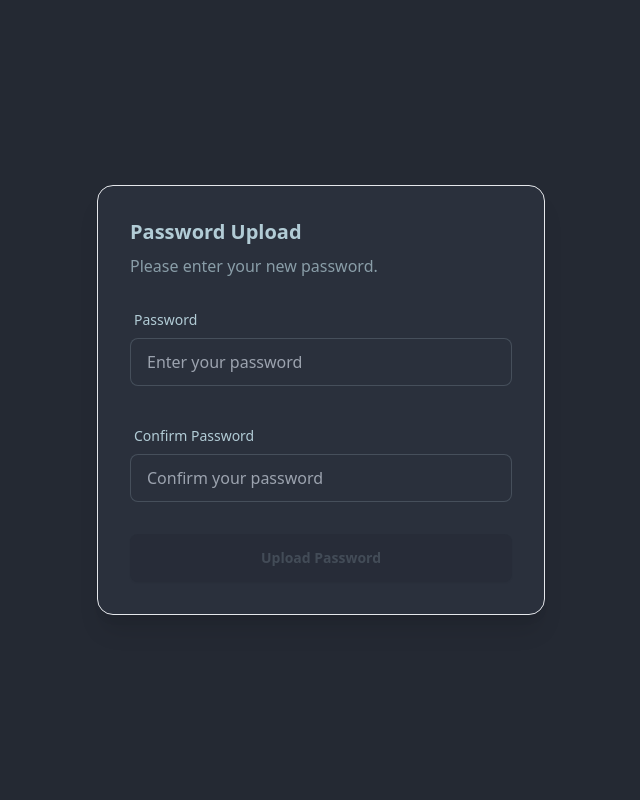
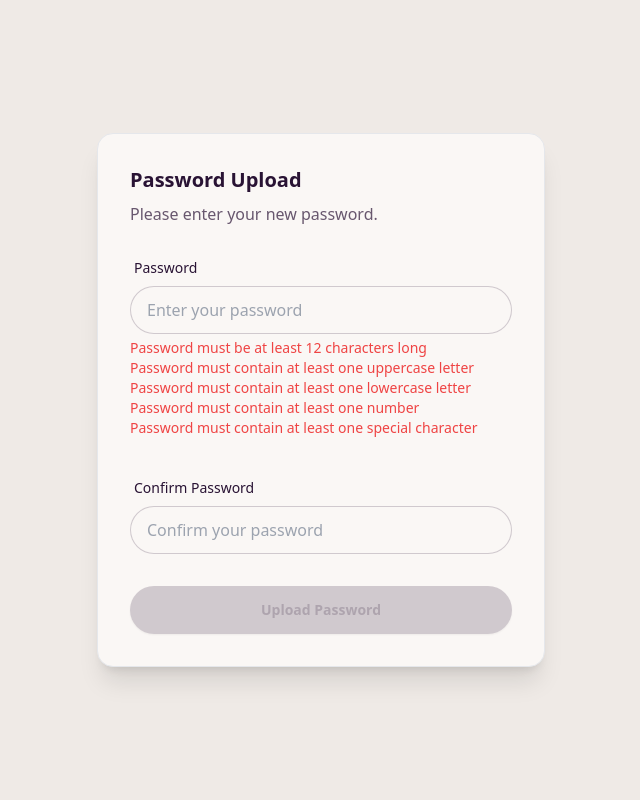
Before and after one commit to godfredobot/Studentlogbook, a Django app: page /account/create-account-step2/ in a window 1280 px wide. Shown: the whole page, without its empty margins (319-959 px from the left). Run offline with Django 5.2, Linux system fonts and the light colour scheme; some libraries are stand-ins or nearby versions.

Commit message:
made validator script update

```diff
--- a/account/views.py
+++ b/account/views.py
@@ -28,6 +28,7 @@ def create_account_step1(request):
 
 def create_account_step2(request):
     account_data = request.session.get('account_data')
+    print(account_data)
 
     if request.method == 'POST':
         form = PasswordForm(request.POST)
@@ -38,7 +39,7 @@ def create_account_step2(request):
             user = User(
                 name=account_data['name'],
                 department=account_data['department'],
-                mathno=account_data['mathno'],
+                mat_no=account_data['mat_no'],
             )
             user.set_password(password)  # Use Django's password hashing
             user.save()
--- /dev/null
+++ b/requirements.txt
@@ -0,0 +1,5 @@
+asgiref==3.8.1
+Django==5.1.3
+django-template-partials==24.4
+sqlparse==0.5.1
+tzdata==2024.2
--- a/static/js/password-validator.js
+++ b/static/js/password-validator.js
@@ -4,27 +4,83 @@ const passwordError = document.getElementById('passwordError');
 const confirmPasswordError = document.getElementById('confirmPasswordError');
 const submitBtn = document.getElementById('submitBtn');
 
+const lengthCriterion = document.getElementById('lengthCriterion');
+const uppercaseCriterion = document.getElementById('uppercaseCriterion');
+const lowercaseCriterion = document.getElementById('lowercaseCriterion');
+const numberCriterion = document.getElementById('numberCriterion');
+const specialCharCriterion = document.getElementById('specialCharCriterion');
+const strengthMessage = document.getElementById('strengthMessage');
+
 function validatePassword() {
     const password = passwordInput.value;
     let isValid = true;
+    let strength = 0;
 
-    if (password.length < 8) {
-        passwordError.textContent = 'Password must be at least 8 characters long';
+    // Length check
+    if (password.length >= 12) {
+        lengthCriterion.classList.remove('text-red-500');
+        lengthCriterion.classList.add('text-green-500');
+        strength++;
+    } else {
+        lengthCriterion.classList.add('text-red-500');
+        lengthCriterion.classList.remove('text-green-500');
         isValid = false;
-    } else if (!/[A-Z]/.test(password)) {
-        passwordError.textContent = 'Password must contain at least one uppercase letter';
+    }
+
+    // Uppercase check
+    if (/[A-Z]/.test(password)) {
+        uppercaseCriterion.classList.remove('text-red-500');
+        uppercaseCriterion.classList.add('text-green-500');
+        strength++;
+    } else {
+        uppercaseCriterion.classList.add('text-red-500');
+        uppercaseCriterion.classList.remove('text-green-500');
         isValid = false;
-    } else if (!/[a-z]/.test(password)) {
-        passwordError.textContent = 'Password must contain at least one lowercase letter';
+    }
+
+    // Lowercase check
+    if (/[a-z]/.test(password)) {
+        lowercaseCriterion.classList.remove('text-red-500');
+        lowercaseCriterion.classList.add('text-green-500');
+        strength++;
+    } else {
+        lowercaseCriterion.classList.add('text-red-500');
+        lowercaseCriterion.classList.remove('text-green-500');
         isValid = false;
-    } else if (!/[0-9]/.test(password)) {
-        passwordError.textContent = 'Password must contain at least one number';
+    }
+
+    // Number check
+    if (/[0-9]/.test(password)) {
+        numberCriterion.classList.remove('text-red-500');
+        numberCriterion.classList.add('text-green-500');
+        strength++;
+    } else {
+        numberCriterion.classList.add('text-red-500');
+        numberCriterion.classList.remove('text-green-500');
         isValid = false;
-    } else if (!/[^A-Za-z0-9]/.test(password)) {
-        passwordError.textContent = 'Password must contain at least one special character';
+    }
+
+    // Special character check
+    if (/[^A-Za-z0-9]/.test(password)) {
+        specialCharCriterion.classList.remove('text-red-500');
+        specialCharCriterion.classList.add('text-green-500');
+        strength++;
+    } else {
+        specialCharCriterion.classList.add('text-red-500');
+        specialCharCriterion.classList.remove('text-green-500');
         isValid = false;
-    } else {
-        passwordError.textContent = '';
+    }
+
+    // Update password strength message
+    if (strength <= 2) {
+        strengthMessage.textContent = 'Weak';
+        strengthMessage.className = 'text-red-500';
+    } else if (strength === 3 || strength === 4) {
+        strengthMessage.textContent = 'Medium';
+        strengthMessage.className = 'text-yellow-500';
+    } else if (strength === 5) {
+        strengthMessage.textContent = 'Strong';
+        strengthMessage.className = 'text-green-500';
     }
 
     return isValid;
--- a/templates/_base.html
+++ b/templates/_base.html
@@ -1,5 +1,5 @@
 <!DOCTYPE html>
-<html lang="en" data-theme="dim">
+<html lang="en" data-theme="cupcake">
 <head>
     <meta charset="UTF-8">
     <meta name="viewport" content="width=device-width, initial-scale=1.0">
--- a/templates/create_account_step1.html
+++ b/templates/create_account_step1.html
@@ -51,6 +51,7 @@
             <div class="card-actions justify-end">
                 <button type="submit" class="btn btn-primary w-full">Register</button>
             </div>
+            <p>Already have an account <a class="text-primary hover:underline" href="{% url 'login' %}">login</a></p>
         </form>
 
       </div>
--- a/templates/create_account_step2.html
+++ b/templates/create_account_step2.html
@@ -20,10 +20,19 @@
                         <span class="label-text">Password</span>
                     </label>
                     {{ form.password }}
+                    <div id="passwordCriteria" class="text-sm mt-1">
+                        <p id="lengthCriterion" class="text-red-500">Password must be at least 12 characters long</p>
+                        <p id="uppercaseCriterion" class="text-red-500">Password must contain at least one uppercase letter</p>
+                        <p id="lowercaseCriterion" class="text-red-500">Password must contain at least one lowercase letter</p>
+                        <p id="numberCriterion" class="text-red-500">Password must contain at least one number</p>
+                        <p id="specialCharCriterion" class="text-red-500">Password must contain at least one special character</p>
+                    </div>
                     <label class="label">
                         <span class="label-text-alt text-error" id="passwordError"></span>
                     </label>
+                    <div id="strengthMessage" class="text-sm font-semibold"></div>
                 </div>
+
 
                 <!-- Confirm Password Field -->
                 <div class="form-control">
--- a/templates/login.html
+++ b/templates/login.html
@@ -41,6 +41,7 @@
                 <div class="card-actions justify-end">
                     <button type="submit" class="btn btn-primary w-full" id="submitBtn">Upload Password</button>
                 </div>
+                <p>Dont have an account <a class="text-primary hover:underline" href="{% url 'create_account_step1' %}">create account</a></p>
             </form>
         </div>
     </div>
```
